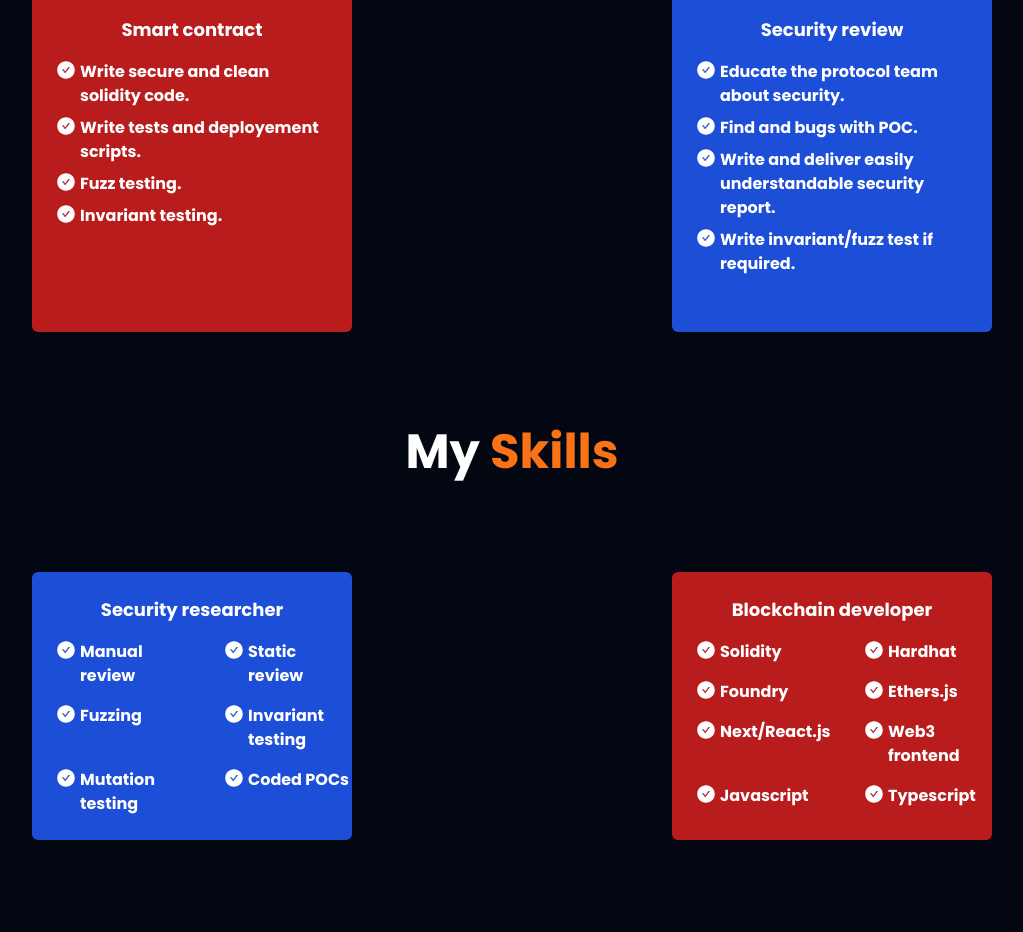
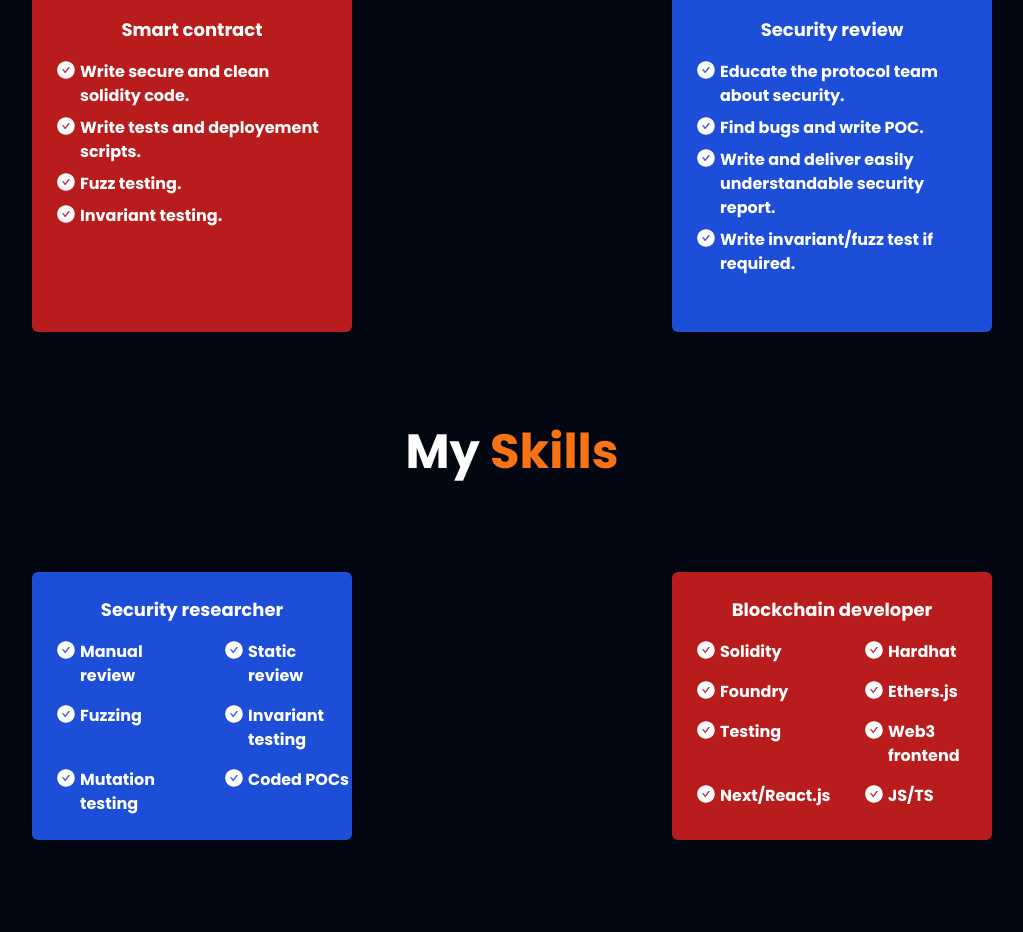
Before and after one commit to kartik-giri/Web3_portfolio, a Next.js app: page / in a window 1280 px wide. Shown: the part 1840-2772 px from the top of the page, without its empty margins (128-1151 px from the left). Built offline with nearby package versions, Linux system fonts and the light colour scheme.

Commit message:
changes done

```diff
--- a/src/app/services/page.tsx
+++ b/src/app/services/page.tsx
@@ -79,7 +79,7 @@ export default function Service() {
               <div>
                 <AiFillCheckCircle size={20} className=" text-white mr-1" />
               </div>
-              <div>Find and bugs with POC.</div>
+              <div>Find bugs and write POC.</div>
             </div>
 
             <div className="flex mx-6  my-2">
--- a/src/app/skills/page.tsx
+++ b/src/app/skills/page.tsx
@@ -118,7 +118,7 @@ export default function Skills() {
               <div>
               <AiFillCheckCircle size={20} className=" text-white mr-1"/>
               </div>
-              <div>Next/React.js</div>
+              <div>Testing</div>
 
             </div>
 
@@ -133,14 +133,14 @@ export default function Skills() {
               <div>
               <AiFillCheckCircle size={20} className=" text-white mr-1"/>
               </div>
-              <div>Javascript</div>
+              <div>Next/React.js</div>
             </div>
 
             <div className='flex ml-6'>
               <div>
               <AiFillCheckCircle size={20} className=" text-white mr-1"/>
               </div>
-              <div>Typescript</div>
+              <div>JS/TS</div>
             </div>
 
           </div>
```
